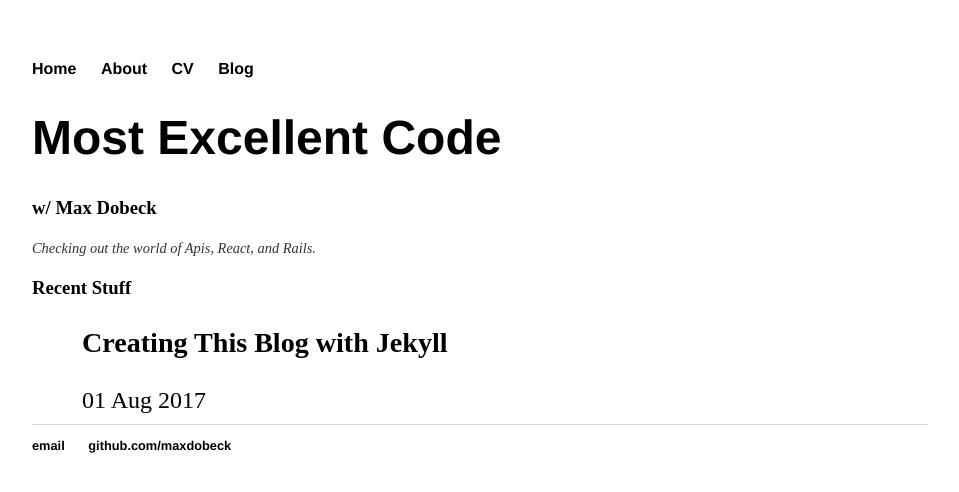
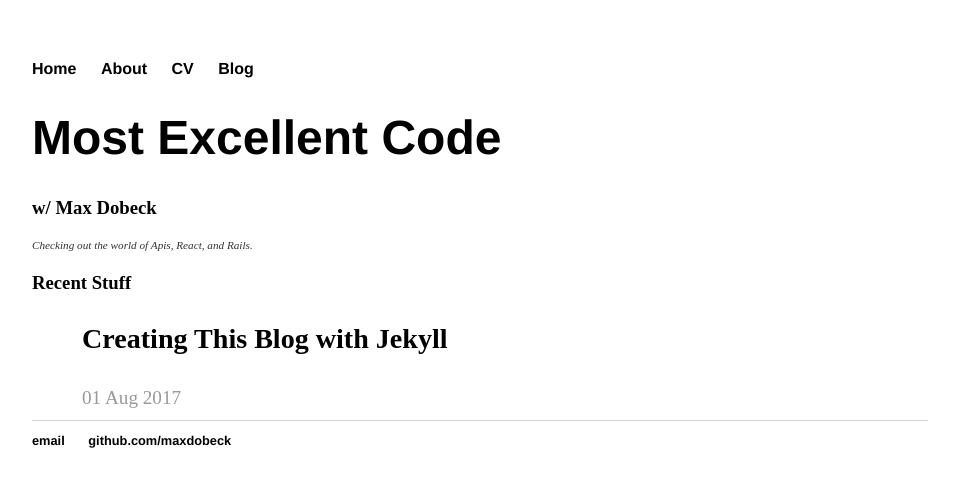
Before and after one commit to maxdobeck/maxdobeck.github.io, a Jekyll site: the page built from index.html, in a window 1280 px wide. Shown: the top 492 px of the page, without its empty margins (160-1119 px from the left). Built offline with Jekyll 4.4.1, drawn with Linux system fonts in a browser that asks for light colours.

Commit message:
Next change.

```diff
--- a/css/main.css
+++ b/css/main.css
@@ -14,7 +14,7 @@ nav ul li, footer ul li {
 }
 .subtitle {
     font-style: italic;
-    font-size: .9em;
+    font-size: .7em;
 }
 a {
     color: black;
@@ -51,7 +51,7 @@ ul.posts li {
   color: black;
   margin: none;
 }
-.postDate span.postDate{
+.postDate {
     color: #999;
     font-size: 80%;
 }
```
